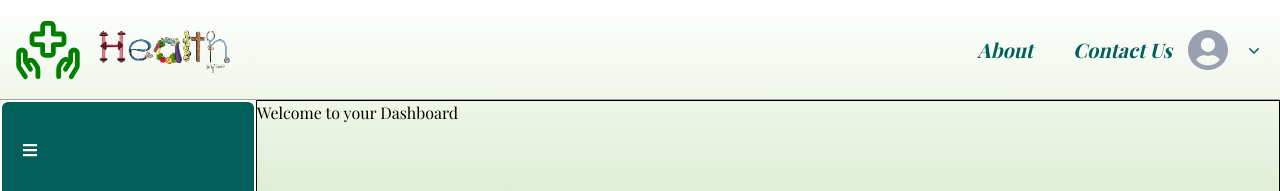
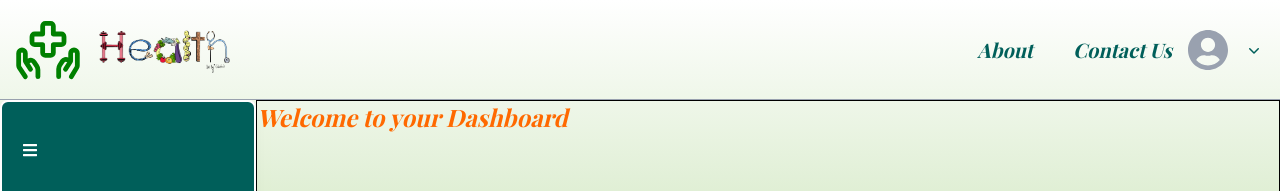
Before and after one commit to HeisGreen/health-app, a React (Vite) app in the folder frontend/: page /dashboard in a window 1280 px wide. Shown: the top 191 px of the page. Built offline with nearby package versions, Linux system fonts and the light colour scheme; sample sign-in values are in the browser's storage; a web font is replaced by a local one.

Commit message:
Improved dashboard greeting.

```diff
--- a/frontend/src/components/Dashboard.tsx
+++ b/frontend/src/components/Dashboard.tsx
@@ -22,7 +22,9 @@ const Dashboard = () => {
         <Sidebar />
       </div>
       <div className="flex-1 border border-b">
-        Welcome to your Dashboard {firstName} {lastName}
+        <p className="text-2xl font-bold text-orange-500 italic">
+          Welcome to your Dashboard {firstName} {lastName}
+        </p>
       </div>
     </div>
   );
```
